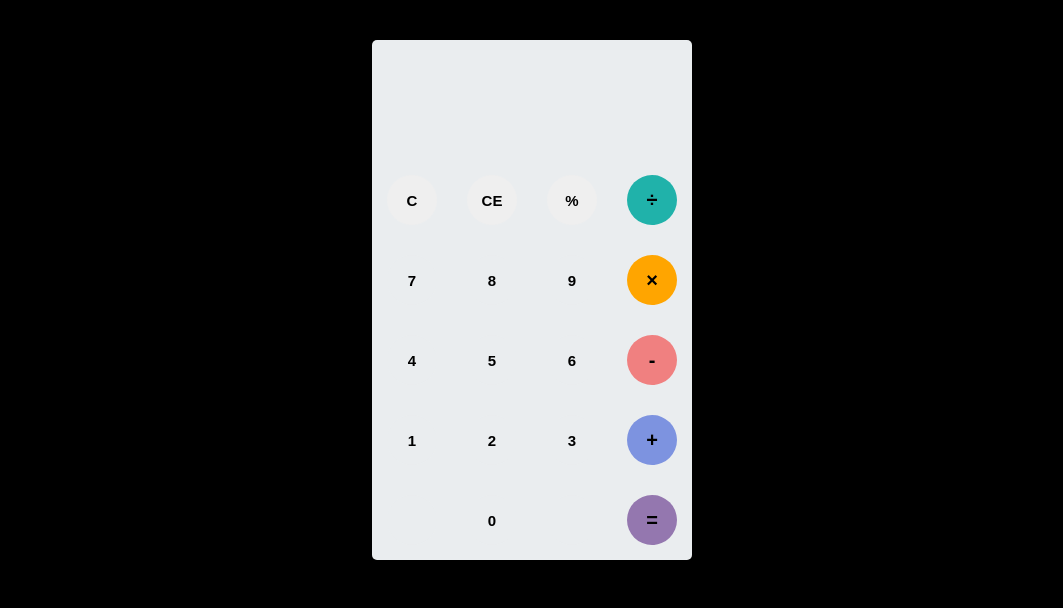
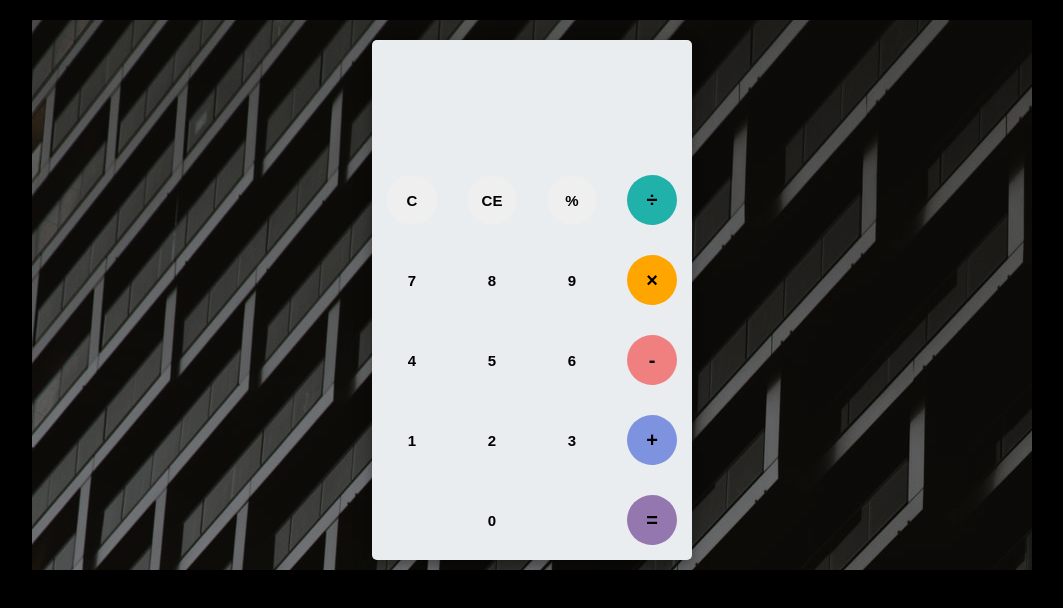
Before and after one commit to Martin2251/js-calc, a plain HTML site: page index.html in a window 1280 px wide. Shown: the whole page, without its empty margins (108-1171 px from the left). Drawn offline with Linux system fonts and the light colour scheme.

Commit message:
added new background image

```diff
--- a/style.css
+++ b/style.css
@@ -5,7 +5,7 @@ body{
 #container{
   width: 1000px;
   height: 550px;
-  background-image: linear-gradient(rgba(0,0,0,0.3),rgba(0,0,0,0.3)), url(bgImg.jpg);
+  background-image: linear-gradient(rgba(0,0,0,0.3),rgba(0,0,0,0.3)), url(background.jpg);
   margin: 20px auto;
 }
 #calculator{
```
Also changed, not shown: background.jpg (added).
